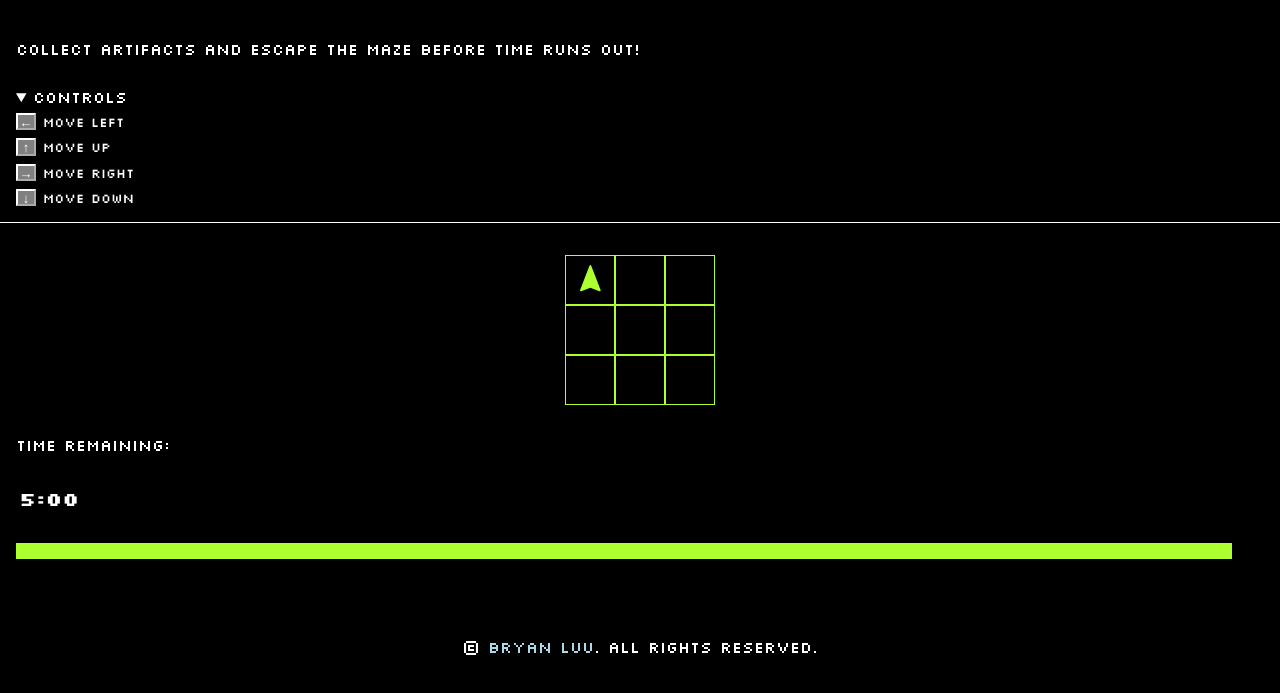
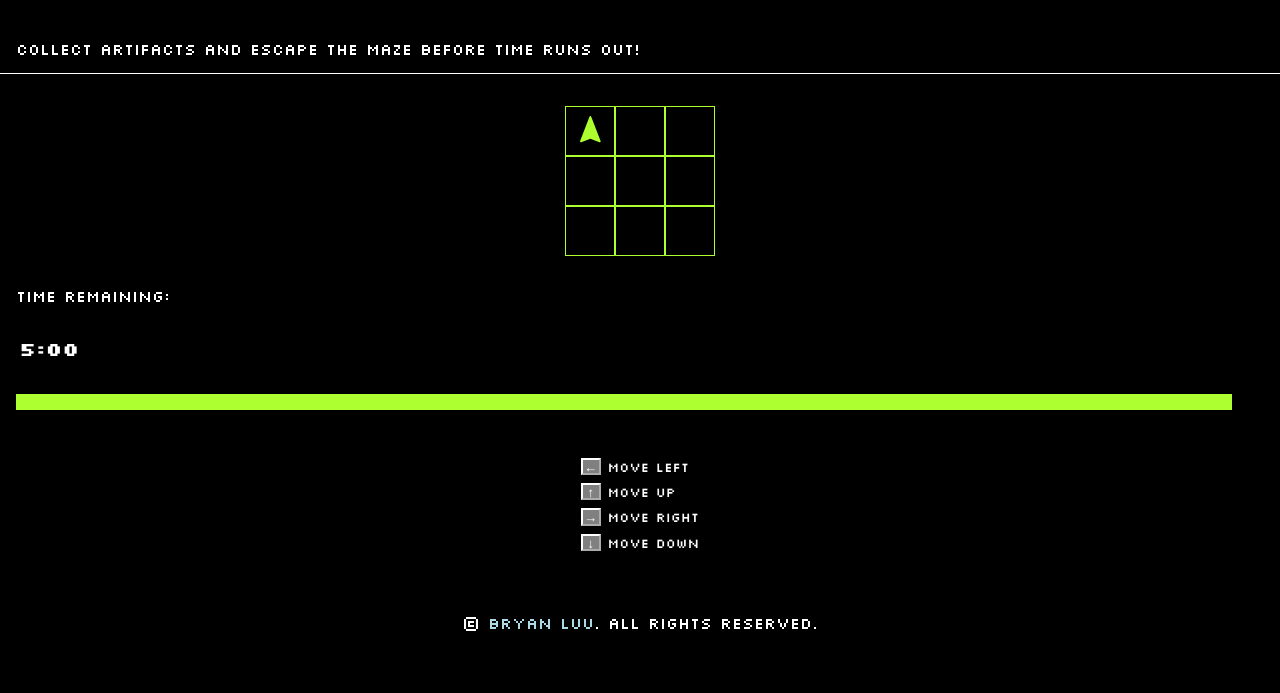
Before and after one commit to bryanluu/a-maze-ing-race-web, a plain HTML site: page index.html in a window 1280 px wide. Shown: the part 87-780 px from the top of the page. Drawn offline with nearby package versions, Linux system fonts and the light colour scheme.

Commit message:
:pencil2: rename controls id

```diff
--- a/index.html
+++ b/index.html
@@ -14,15 +14,6 @@
   <header id="header" class="container">
     <h1 id="title">A-<em>Maze</em>-ing Race</h1>
     <p>Collect artifacts and escape the maze before time runs out!</p>
-    <details open>
-      <summary>Controls</summary>
-        <div id="controls-info">
-          <span><pre class="key-symbol">←</pre> Move left</span>
-          <span><pre class="key-symbol">↑</pre> Move up</span>
-          <span><pre class="key-symbol">→</pre> Move right</span>
-          <span><pre class="key-symbol">↓</pre> Move down</span>
-        </div>
-    </details>
   </header>
   <div id="play-space" class="container">
     <div id="player"></div>
@@ -32,6 +23,12 @@
       <span id="time-value">5:00</span>
       <div id="time-progress"></div>
     </div>
+    <div id="controls">
+      <span><pre class="key-symbol">←</pre> Move left</span>
+      <span><pre class="key-symbol">↑</pre> Move up</span>
+      <span><pre class="key-symbol">→</pre> Move right</span>
+      <span><pre class="key-symbol">↓</pre> Move down</span>
+    </div>
   </div>
   <footer>© <a id="website-link" href="https://bryanluu.github.io/">Bryan Luu</a>. All rights reserved.</footer>
   <script src="https://code.jquery.com/jquery-3.7.1.min.js" integrity="sha256-/JqT3SQfawRcv/BIHPThkBvs0OEvtFFmqPF/lYI/Cxo=" crossorigin="anonymous"></script>
--- a/style.css
+++ b/style.css
@@ -45,14 +45,14 @@ summary:hover {
   color: greenyellow;
 }
 
-#controls-info {
-  display: flex;
+#controls {
+  display: grid;
   flex-direction: column;
   justify-content: space-around;
   gap: 1ex;
 }
 
-#controls-info > span {
+#controls > span {
   display: flex;
   align-items: baseline;
   gap: 1ex;
```
